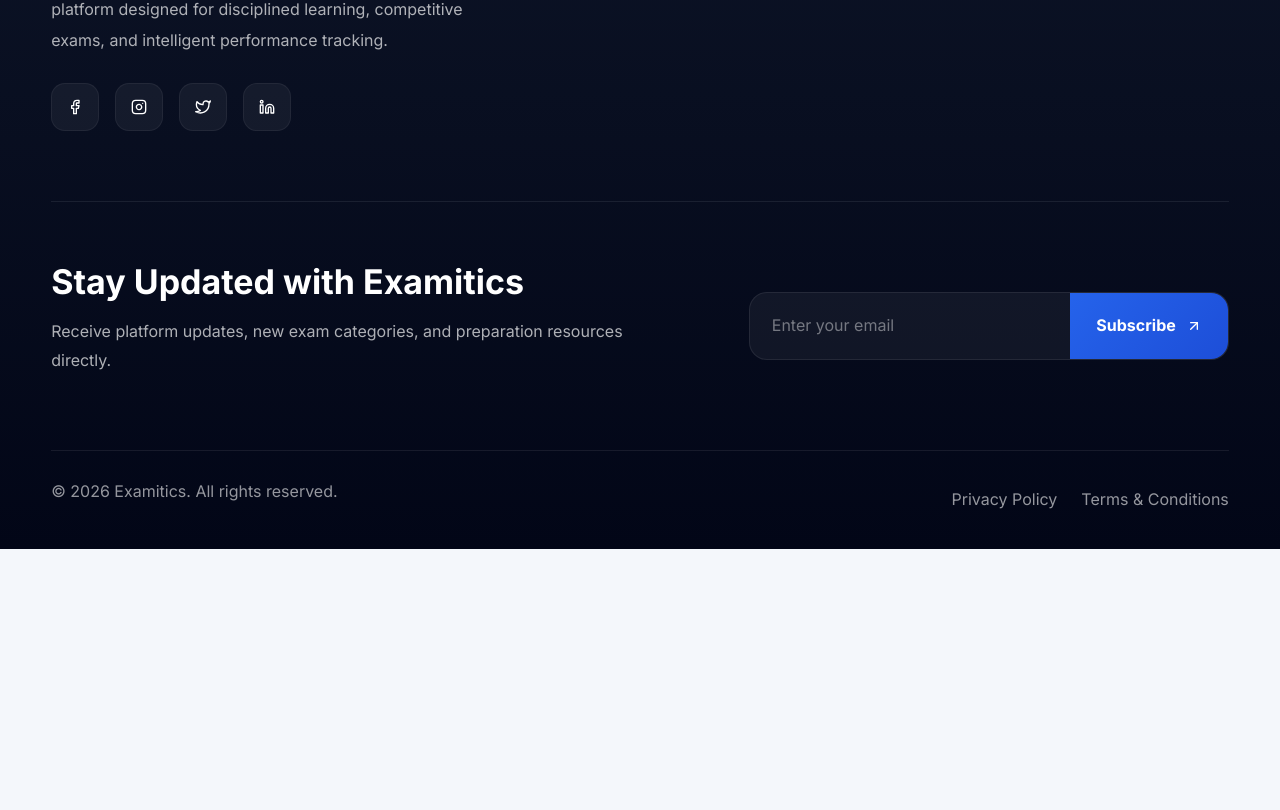
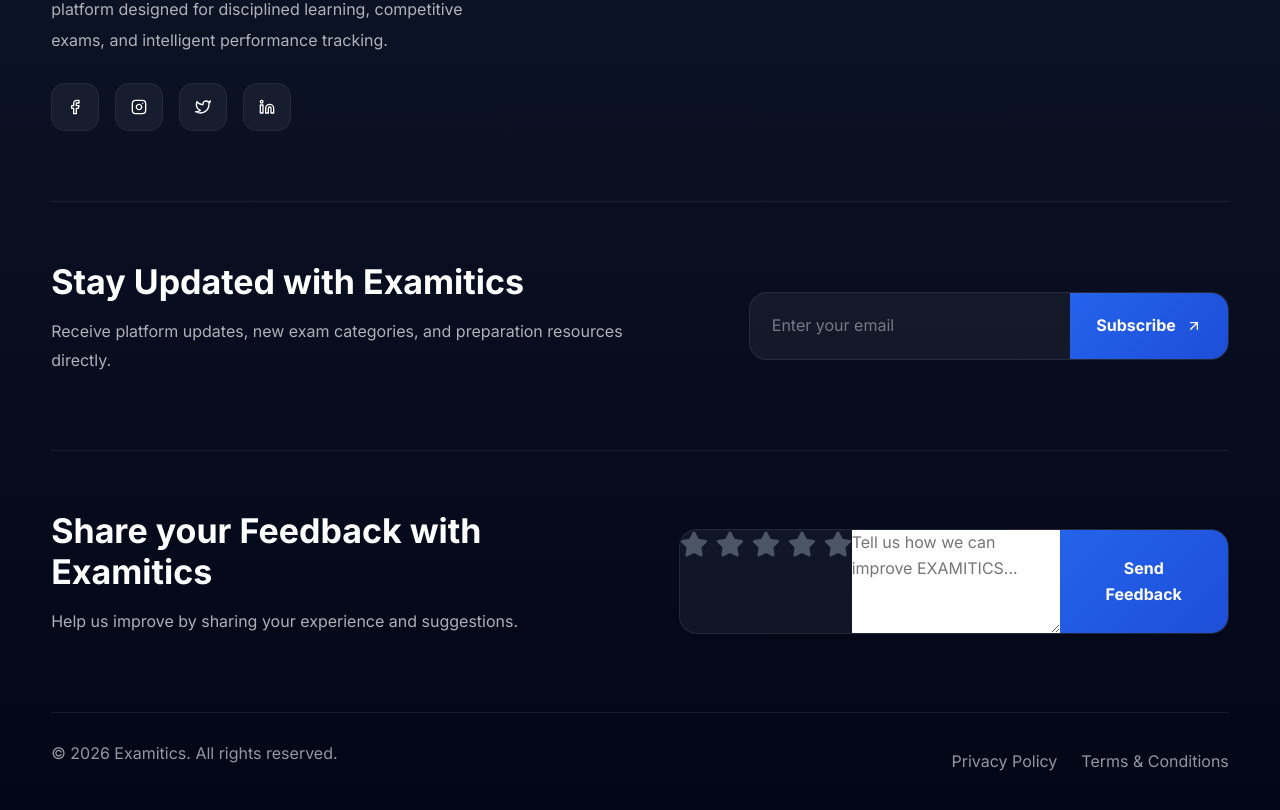
Before and after one commit to examitics/examitics, a React (Vite) app: page / in a window 1280 px wide. Shown: the part 6354-7164 px from the top of the page. Before the commit the page ends 6903 px from the top, so only its background shows below. Built offline with nearby package versions, Linux system fonts and the light colour scheme.

Commit message:
Feedback

```diff
--- a/src/components/layout/footer.jsx
+++ b/src/components/layout/footer.jsx
@@ -1,5 +1,6 @@
-import React from "react";
-
+// import React from "react";
+import React, { useState } from "react";
+import { FaStar } from "react-icons/fa";
 import "../../styles/footer.css";
 import logo from "../../assets/logos/examitics-logo.png";
 import {
@@ -11,6 +12,56 @@ import {
 } from "react-icons/fi";
 
 const Footer = () => {
+  const [rating, setRating] = useState(0);
+const [feedback, setFeedback] = useState("");
+const [loading, setLoading] = useState(false);
+const [message, setMessage] = useState("");
+
+const handleFeedbackSubmit = async (e) => {
+  e.preventDefault();
+
+  if (!rating) {
+    setMessage("Please select a rating.");
+    return;
+  }
+
+  if (!feedback.trim()) {
+    setMessage("Please enter feedback.");
+    return;
+  }
+
+  try {
+    setLoading(true);
+    setMessage("");
+
+    const response = await fetch(
+      "https://script.google.com/u/0/home/projects/1vY4RHOL_olOtgFB0xEkmB3zTMabqHpoeqLFui_q6vJdkDwOyoL8BmDTn/edit",
+      {
+        method: "POST",
+        body: JSON.stringify({
+          name: "Anonymous",
+          email: "",
+          rating,
+          feedback,
+        }),
+      }
+    );
+
+    const data = await response.json();
+
+    if (data.success) {
+      setMessage("Thank you for your feedback!");
+      setRating(0);
+      setFeedback("");
+    } else {
+      setMessage("Failed to submit feedback.");
+    }
+  } catch (error) {
+    setMessage("Something went wrong.");
+  } finally {
+    setLoading(false);
+  }
+};
 
   return (
 
@@ -167,6 +218,69 @@ const Footer = () => {
         </div>
 
         {/* =====================================
+            Feedback
+        ===================================== */}
+
+        <div className="footer-newsletter">
+
+          <div>
+
+            <h3>
+
+              Share your Feedback with Examitics
+
+            </h3>
+
+            <p>
+
+              Help us improve by sharing your experience and suggestions.
+
+            </p>
+
+          </div>
+
+          <form className="footer-form">
+<div className="feedback-rating">
+  {[1, 2, 3, 4, 5].map((star) => (
+    <FaStar
+      key={star}
+      className={`star ${
+        star <= rating ? "active" : ""
+      }`}
+      onClick={() => setRating(star)}
+    />
+  ))}
+</div>
+
+<textarea
+  value={feedback}
+  onChange={(e) =>
+    setFeedback(e.target.value)
+  }
+  placeholder="Tell us how we can improve EXAMITICS..."
+  rows="4"
+  required
+/>
+
+<button
+  type="submit"
+  disabled={loading}
+>
+  {loading
+    ? "Submitting..."
+    : "Send Feedback"}
+</button>
+            {message && (
+  <p className="feedback-message">
+    {message}
+  </p>
+)}
+          </form>
+
+        </div>
+
+
+        {/* =====================================
             BOTTOM
         ===================================== */}
 
--- a/src/styles/footer.css
+++ b/src/styles/footer.css
@@ -355,3 +355,28 @@
   }
 
 }
+
+.feedback-rating {
+  display: flex;
+  gap: 8px;
+  margin-bottom: 15px;
+}
+
+.star {
+  font-size: 28px;
+  cursor: pointer;
+  color: #4b5563;
+  transition: 0.2s ease;
+}
+
+.star.active {
+  color: #facc15;
+}
+
+.star:hover {
+  transform: scale(1.15);
+}
+
+.feedback-message {
+  margin-top: 10px;
+}
```
